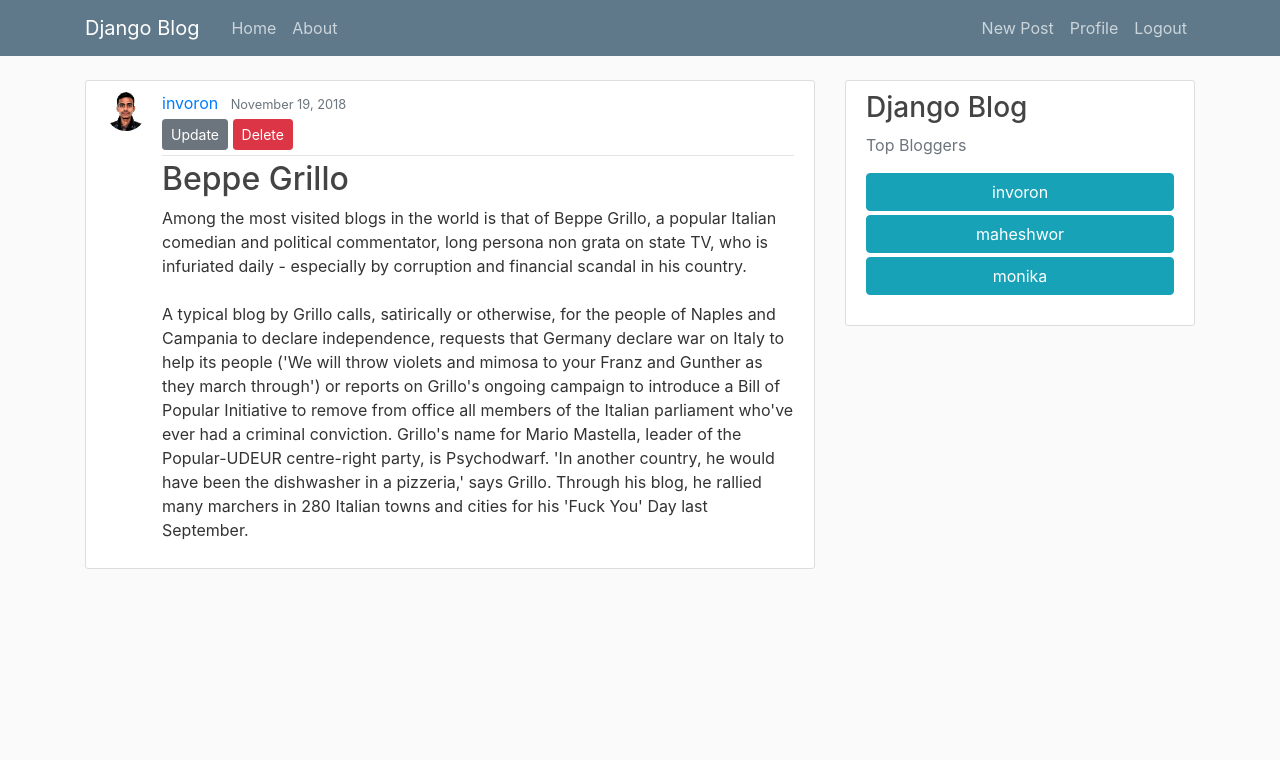
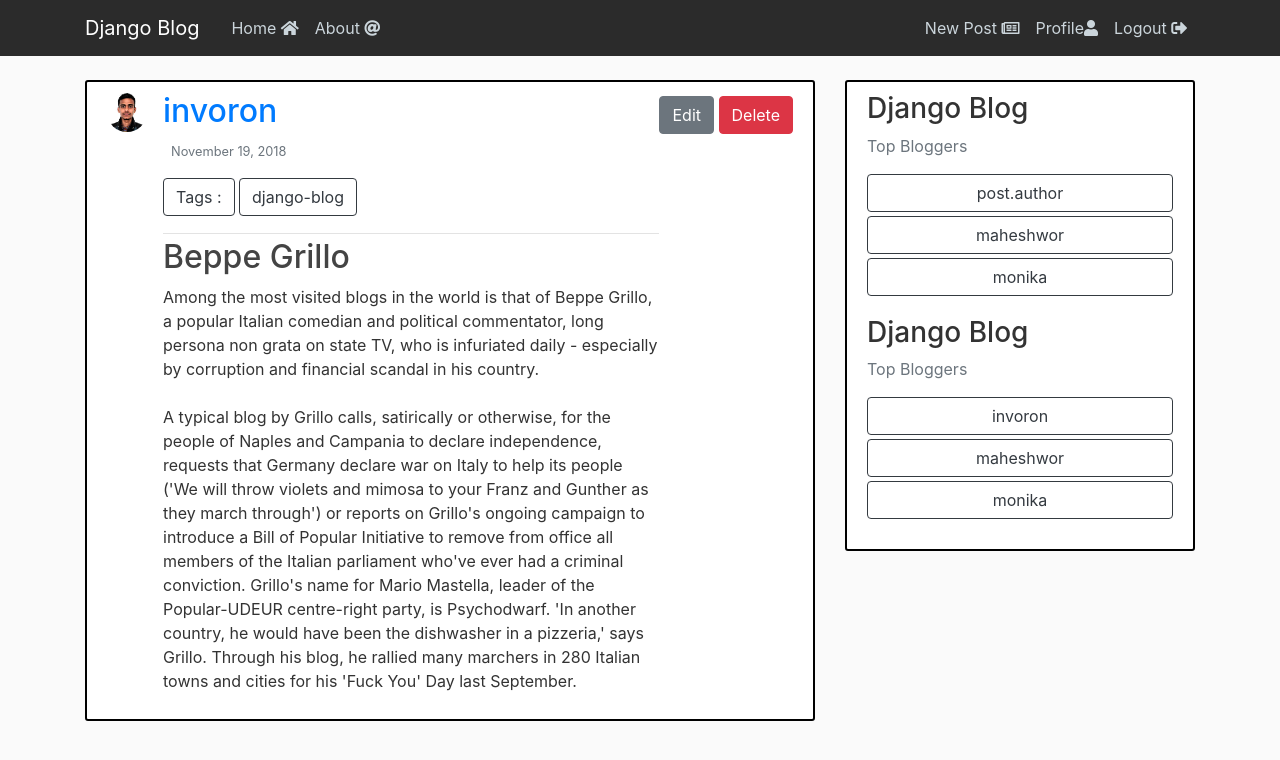
Before and after one commit to mahesh-wor/django-blog, a Django app: page /post/1/ in a window 1280 px wide. Shown: the top 760 px of the page. Run offline with Django 3.2, Linux system fonts and the light colour scheme; a user stored in the database is signed in; data comes from the database, SQL or seed files in the repository; some libraries are stand-ins or nearby versions.

Commit message:
added tags models

```diff
--- a/blog/static/blog/main.css
+++ b/blog/static/blog/main.css
@@ -4,16 +4,13 @@ body {
   margin-top: 5rem;
 }
 
-h1, h2, h3, h4, h5, h6 {
-  color: #444444;
-}
 
 ul {
   margin: 0;
 }
 
 .bg-steel {
-  background-color: #5f788a;
+  background-color: #2b2b2b;
 }
 
 .site-header .navbar-nav .nav-link {
@@ -31,7 +28,7 @@ ul {
 .content-section {
   background: #ffffff;
   padding: 10px 20px;
-  border: 1px solid #dddddd;
+  border: 2px solid #000000;
   border-radius: 3px;
   margin-bottom: 20px;
 }
@@ -41,7 +38,7 @@ ul {
 }
 
 a.article-title:hover {
-  color: #428bca;
+  color: #2b2b2b;
   text-decoration: none;
 }
 
--- a/blog/templates/blog/base.html
+++ b/blog/templates/blog/base.html
@@ -9,6 +9,7 @@
     <meta name="viewport" content="width=device-width, initial-scale=1">
     <link rel="shortcut icon" href="{% static 'favicon/favicon.png' %}"/>
     <link rel="stylesheet" href="https://maxcdn.bootstrapcdn.com/bootstrap/4.0.0/css/bootstrap.min.css">
+    <link rel="stylesheet" href="https://use.fontawesome.com/releases/v5.5.0/css/all.css" crossorigin="anonymous">
     <link rel="stylesheet" type="text/css" href="{% static 'blog/main.css' %}">
     {% if title %}
     <title>Django Blog - {{ title }}</title>
@@ -27,20 +28,20 @@
                   </button>
                   <div class="collapse navbar-collapse" id="navbarToggle">
                     <div class="navbar-nav mr-auto">
-                      <a class="nav-item nav-link" href="{% url 'blog-home' %}">Home</a>
-                      <a class="nav-item nav-link" href="{% url 'blog-about' %}">About</a>
+                      <a class="nav-item nav-link" href="{% url 'blog-home' %}">Home <i class="fas fa-home"></i></a>
+                      <a class="nav-item nav-link" href="{% url 'blog-about' %}">About <i class="fas fa-at"></i></a>
                     </div>
                     <!-- Navbar Right Side -->
 
 
                     <div class="navbar-nav">
                       {% if user.is_authenticated %}
-                        <a class="nav-item nav-link" href="{% url 'post-create' %}">New Post</a>
-                        <a class="nav-item nav-link" href="{% url 'profile' %}">Profile</a>
-                        <a class="nav-item nav-link" href="{% url 'logout' %}">Logout</a>
+                        <a class="nav-item nav-link" href="{% url 'post-create' %}">New Post <i class="far fa-newspaper"></i></a>
+                        <a class="nav-item nav-link" href="{% url 'profile' %}">Profile<i class="fas fa-user"></i></a>
+                        <a class="nav-item nav-link" href="{% url 'logout' %}">Logout <i class="fas fa-sign-out-alt"></i></a>
                       {% else %}
-                        <a class="nav-item nav-link" href="{% url 'login' %}">Login</a>
-                        <a class="nav-item nav-link" href="{% url 'register' %}">Register</a>
+                        <a class="nav-item nav-link" href="{% url 'login' %}">Login <i class="fas fa-sign-in-alt"></i></a>
+                        <a class="nav-item nav-link" href="{% url 'register' %}">Register <i class="fas fa-plus-square"></i></a>
                       {% endif %}
                     </div>
                    </div>
@@ -48,7 +49,7 @@
                 </nav>
           </header>
           <main role="main" class="container">
-         <div class="row">
+          <div class="row">
            <div class="col-md-8">
              {% if messages %}
                 {% for message in messages %}
@@ -61,15 +62,28 @@
            </div>
            <div class="col-md-4">
              <div class="content-section">
+
+
                <h3>Django Blog</h3>
                <p class='text-muted'>Top Bloggers
                  <ul class="list-group">
-                   <a class="btn btn-info mb-1" href="user/invoron">invoron<a>  <!-- need dynamic -->
-                   <a class="btn btn-info mb-1" href="user/maheshwor">maheshwor<a>
-                   <a class="btn btn-info mb-1" href="user/monika">monika<a>
+                   <a class="btn btn-info btn-outline-dark mb-1" href="user/invoron">post.author<a>  <!-- need dynamic -->
+                   <a class="btn btn-info btn-outline-dark mb-1" href="user/maheshwor">maheshwor<a>
+                   <a class="btn btn-info btn-outline-dark  mb-1" href="user/monika">monika<a>
                  </ul>
                </p>
+
+               <h3>Django Blog</h3>
+               <p class='text-muted'>Top Bloggers
+                 <ul class="list-group">
+                   <a class="btn btn-info btn-outline-dark mb-1" href="user/invoron">invoron<a>  <!-- need dynamic -->
+                   <a class="btn btn-info btn-outline-dark mb-1" href="user/maheshwor">maheshwor<a>
+                   <a class="btn btn-info btn-outline-dark  mb-1" href="user/monika">monika<a>
+                 </ul>
+               </p>
+
              </div>
+
            </div>
          </div>
        </main>
--- a/blog/templates/blog/post_detail.html
+++ b/blog/templates/blog/post_detail.html
@@ -6,18 +6,24 @@
 
           <div class="media-body">
             <div class="article-metadata">
-              <a class="mr-2" href="{% url 'user-posts' object.author.username %}">{{ object.author }}</a>
-              <small class="text-muted">{{ object.date_posted|date:"F d, Y" }}</small>
+                <a class="mr-2" href="{% url 'user-posts' object.author.username %}"><h2>{{ object.author }}</h2></a>
+              <small class="text-muted">{{ object.date_posted|date:"F d, Y" }}</small><p>
               {% if object.author == user %}
-                <div>
-                  <a class="btn btn-secondary btn-sm  mt-1 mb-1" href="{% url 'post-update' object.id %}">Update</a>
-                  <a class="btn btn-danger btn-sm mt-1 mb-1" href="{% url 'post-delete' object.id %}">Delete</a>
-                </div>
+              <div>
+                <button type="button" class="btn btn-outline-dark ">Tags : </button><span>
+                <button type="button" class="btn btn-outline-dark ">{{post.tags}}</button></span><p>
+              </div>
 
               {% endif %}
             </div>
             <h2 class="article-title" > {{ object.title }}</h2>
             <p class="article-content">{{ object.content }}</p>
           </div>
+
+          <div>
+                  <a class="btn btn-secondary btn-md  mt-1 mb-1" href="{% url 'post-update' object.id %}">Edit</a>
+                  <a class="btn btn-danger btn-md mt-1 mb-1" href="{% url 'post-delete' object.id %}">Delete</a>
+          </div>
+
         </article>
 {% endblock content %}
--- a/blog/templates/blog/post_form.html
+++ b/blog/templates/blog/post_form.html
@@ -9,7 +9,7 @@
             {{ form|crispy }}
           </fieldset>
           <div class="form-group">
-            <button class="btn btn-outline-info" type="submit">Post</button>
+            <button class="btn btn-outline-info btn-outline-dark" type="submit">Post</button>
           </div>
         </form>
         <div class="border-top pt-3">
--- a/blog/views.py
+++ b/blog/views.py
@@ -20,6 +20,7 @@ from .models import Post
 
 class PostListView(ListView):
     model = Post
+
     template_name = 'blog/home.html'  # <app>/<model>_<viewtype>.html
     context_object_name = 'posts'
 
--- a/users/templates/users/login.html
+++ b/users/templates/users/login.html
@@ -9,7 +9,7 @@
             {{ form|crispy }}
           </fieldset>
           <div class="form-group">
-            <button class="btn btn-outline-info" type="submit">Log In </button>
+            <button class="btn btn-outline-dark" type="submit">Log In </button>
             <small class="text-muted ml-2">
               <a href="{% url 'password_reset' %}">Forgot Password?</a>
             </small>
--- a/users/templates/users/password_reset.html
+++ b/users/templates/users/password_reset.html
@@ -9,7 +9,7 @@
             {{ form|crispy }}
           </fieldset>
           <div class="form-group">
-            <button class="btn btn-outline-info" type="submit">Reset Your Password </button>
+            <button class="btn btn-outline-dark" type="submit">Reset Your Password </button>
           </div>
         </form>
       </div>
--- a/users/templates/users/profile.html
+++ b/users/templates/users/profile.html
@@ -17,7 +17,7 @@
                       {{ p_form|crispy }}
                     </fieldset>
                     <div class="form-group">
-                      <button class="btn btn-outline-info" type="submit">Update</button>
+                      <button class="btn btn-outline-dark" type="submit">Update</button>
                     </div>
                   </form>
           </div>
--- a/users/templates/users/register.html
+++ b/users/templates/users/register.html
@@ -9,7 +9,7 @@
             {{ form|crispy }}
           </fieldset>
           <div class="form-group">
-            <button class="btn btn-outline-info" type="submit">Sign Up </button>
+            <button class="btn btn-outline-dark" type="submit">Sign Up </button>
           </div>
         </form>
         <div class="border-top pt-3">
```
Also changed, not shown: blog/templates/blog/home.html (+9 -5 lines).
